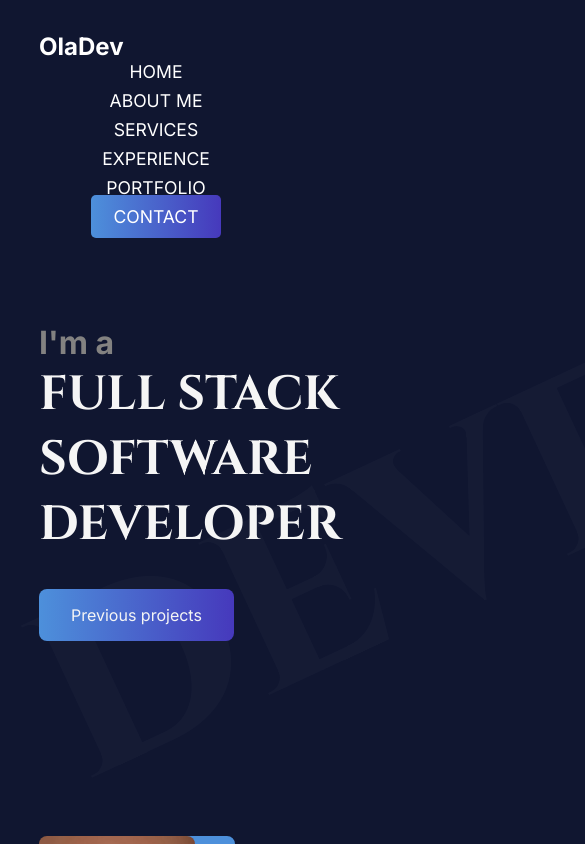
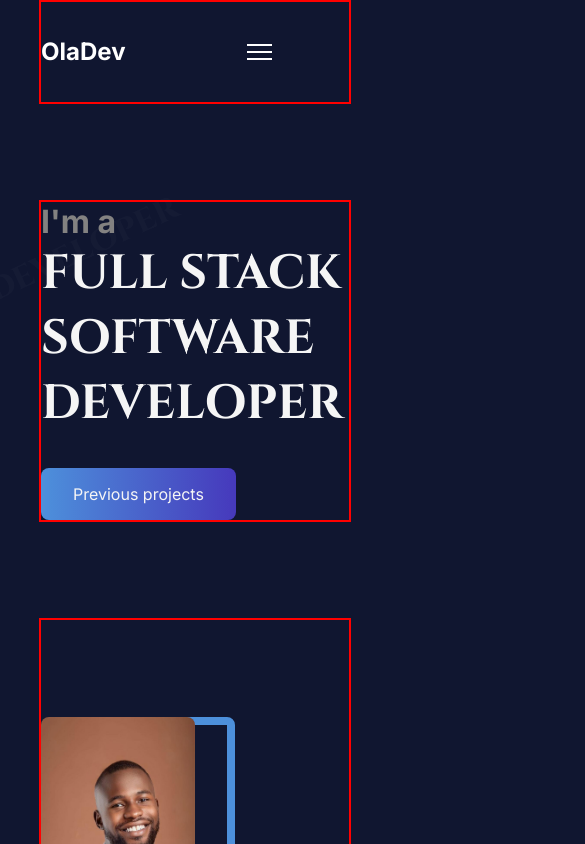
Before and after one commit to olajutemot/Olajutemot.dev, a React (Create React App) app: page / in a window 390 px wide. Shown: the top 844 px of the page, 585 px wide, since content can reach past the window. Built offline with nearby package versions, Linux system fonts and the light colour scheme; the HTML template or start-up script is replaced by a standard one.

Commit message:
in progress

```diff
--- a/src/App.css
+++ b/src/App.css
@@ -1,3 +1,9 @@
+.container {
+  max-width: 1536px;
+  border: 2px solid red;
+  /* margin-left: auto;
+  margin-right: auto; */
+}
 .App {
   width: 80%;
   margin: 0 auto;
@@ -23,3 +29,44 @@ button {
   background: linear-gradient(#101630, #101630) padding-box,
     linear-gradient(to right, #4d90db, #4639bc) border-box;
 }
+/* 2xl */
+@media (max-width: 1536px) {
+  .container {
+    max-width: 1280px;
+  }
+}
+
+/* xl */
+@media (max-width: 1280px) {
+  .container {
+    max-width: 1024px;
+  }
+}
+
+/* lg */
+@media (max-width: 1024px) {
+  .container {
+    max-width: 768px;
+  }
+}
+
+/* md */
+@media (max-width: 768px) {
+  .container {
+    max-width: 640px;
+  }
+}
+
+/* sm */
+@media (max-width: 640px) {
+  .container {
+    max-width: 475px;
+  }
+}
+
+/* xs */
+@media (max-width: 475px) {
+  .container {
+    width: 100%;
+  }
+}
--- a/src/Components/About/About.css
+++ b/src/Components/About/About.css
@@ -1,6 +1,5 @@
 .About-container {
   height: 100vh;
-
   display: flex;
   justify-content: center;
   align-items: center;
--- a/src/Components/About/About.js
+++ b/src/Components/About/About.js
@@ -3,7 +3,7 @@ import "./About.css";
 
 const About = () => {
   return (
-    <div className="About-container" id="about">
+    <div className="About-container container" id="about">
       <div className="About-section">
         <div className="outline-a"></div>
         <img src="menu/Portfolio Headshot.jpg" alt="Timilehin" />
--- a/src/Components/Experience/Experience.js
+++ b/src/Components/Experience/Experience.js
@@ -3,7 +3,7 @@ import "./Experience.css";
 
 const Experience = () => {
   return (
-    <div className="Experience-section" id="experience">
+    <div className="Experience-section container" id="experience">
       <h2 className="Experience-header">Experience</h2>
       <div className="Experience-icons">
         <dir className="Experience-icon">
--- a/src/Components/Home/Home.css
+++ b/src/Components/Home/Home.css
@@ -71,3 +71,50 @@
     font-size: 1.5rem;
   }
 } */
+/* 2xl */
+@media (max-width: 1536px) {
+  .Hero-section::after {
+    font-size: 15rem;
+    font-weight: 800;
+  }
+}
+
+/* xl */
+@media (max-width: 1280px) {
+  .Hero-section::after {
+    font-size: 10rem;
+    font-weight: 800;
+  }
+}
+
+/* lg */
+@media (max-width: 1024px) {
+  .Hero-section::after {
+    font-size: 8rem;
+    font-weight: 800;
+  }
+}
+
+/* md */
+@media (max-width: 768px) {
+  .Hero-section::after {
+    font-size: 5rem;
+    font-weight: 800;
+  }
+}
+
+/* sm */
+@media (max-width: 640px) {
+  .Hero-section::after {
+    font-size: 4rem;
+    font-weight: 800;
+  }
+}
+
+/* xs */
+@media (max-width: 475px) {
+  .Hero-section::after {
+    font-size: 2rem;
+    font-weight: 800;
+  }
+}
--- a/src/Components/Home/Home.js
+++ b/src/Components/Home/Home.js
@@ -3,7 +3,7 @@ import "./Home.css";
 
 const Home = () => {
   return (
-    <div className="Hero-section">
+    <div className="Hero-section container">
       <h1>
         I'm a
         <div className="hero-message">
--- a/src/Components/Navbar/Navbar.css
+++ b/src/Components/Navbar/Navbar.css
@@ -1,67 +1,194 @@
-/* .Nav-section {
-  border: 2px solid red;
-} */
-
-.navbar {
+/* .Navbar {
+  width: 70%;
+  margin: 0 auto;
+  padding: 1rem 0;
   display: flex;
   justify-content: space-between;
   align-items: center;
-  padding-top: 2rem;
   color: white;
-}
-
-.navbar-title {
-  font-size: 2rem;
-}
-
-.navbar-links {
-  list-style: none;
+} */
+/* .logo {
+  font-size: 1em;
+} */
+/* .menu {
   display: flex;
   justify-content: space-between;
   align-items: center;
-  gap: 1rem;
-  width: 75%;
-  font-size: 1.1rem;
-  text-transform: uppercase;
+  color: white;
+  width: 40%;
+} */
+/* .Anchors {
+  color: rgb(183, 181, 181);
+  text-decoration: none;
+} */
+/* .logout {
+
+  width: 10em;
+  padding: 10px 10px;
+  font-size: 1rem;
+  background-color: var(--button-background);
+  color: white;
+  border: none;
+  cursor: pointer;
+  transition: background-color 0.3s;
+  border-radius: 30px;
+} */
+/* .responsivemenu {
+  display: none;
+} */
+/* =================================MEDIA QUERY=============================== */
+/* @media (max-width: 1200px) {
+  .Navbar {
+    width: 90%;
+    margin: 0 auto;
+  }
+}
+@media (max-width: 700px) {
+  .menu,
+  .Icons {
+    display: none;
+  }
+  .resMenu {
+    position: absolute;
+    top: 55px;
+    display: flex;
+    flex-direction: column;
+    justify-content: space-between;
+    align-items: flex-end;
+    background-color: rgb(29, 29, 29);
+    left: 0;
+
+    width: 100%;
+    height: 30%;
+    padding: 20px 40px 20px;
+    transition: all 0.45s;
+    z-index: 999;
+  }
+} */
+
+/* 2xl */
+@media (max-width: 1536px) {
 }
 
-.navbar-links a {
-  color: white;
-  text-decoration: none;
-}
-.navbar-links a:hover,
-.navbar-links a:active {
-  color: #4d90db;
-}
-#contact {
-  padding: 0.6em 1.3em;
-  border-radius: 5px;
-  background-image: linear-gradient(to right, #4d90db, #4639bc);
+/* xl */
+@media (max-width: 1280px) {
 }
 
-@media (max-width: 768px) {
-  .navbar {
-    flex-direction: column;
-    align-items: flex-start;
-  }
-
-  .navbar-links {
-    flex-direction: column;
-    gap: 0.5rem;
-  }
-
+/* lg */
+@media (max-width: 1024px) {
   .navbar-title {
     font-size: 1.5rem;
   }
+  .navbar-links {
+    font-size: 0.8rem;
+  }
 }
 
-/* @media (min-width: 1200px) {
-  .navbar-title {
-    font-size: 2.5rem;
+/* md */
+@media (max-width: 768px) {
+}
+
+/* sm */
+@media (max-width: 640px) {
+}
+
+/* xs */
+@media (max-width: 475px) {
+}
+/* ============================================================== */
+/* =======================styling blog nav section========================== */
+
+/* .nav-conatiner {
+  background-color: #333;
+} */
+.navbar {
+  /* width: 70%; */
+  margin: 0 auto;
+  display: flex;
+  justify-content: space-between;
+  align-items: center;
+  color: #fff;
+  padding: 0.5rem 0;
+}
+.navbar-logo a {
+  color: #fff;
+  text-decoration: none;
+  font-size: 1.5rem;
+  font-weight: bold;
+}
+
+.navbar-toggler {
+  display: none; /* Hidden by default */
+  cursor: pointer;
+  border: none;
+  background: none;
+}
+
+.toggler-icon {
+  display: block;
+  width: 25px;
+  height: 2px;
+  background-color: white;
+  margin: 5px 0;
+  transition: all 0.3s;
+}
+
+.navbar-toggler.open .toggler-icon:nth-child(1) {
+  transform: rotate(45deg) translate(5px, 5px);
+}
+
+.navbar-toggler.open .toggler-icon:nth-child(2) {
+  opacity: 0;
+}
+
+.navbar-toggler.open .toggler-icon:nth-child(3) {
+  transform: rotate(-45deg) translate(7px, -8px);
+}
+
+.navbar-menu {
+  display: flex;
+}
+
+.navbar-menu.open {
+  display: block;
+}
+
+.navbar-link {
+  color: #fff;
+  text-decoration: none;
+  padding: 0.5rem 1rem;
+  display: block;
+}
+/* Responsive Styling */
+@media (max-width: 768px) {
+  .navbar {
+    /* width: 90%; */
+    margin: 0 auto;
   }
 
-  .navbar-links {
-    gap: 2rem;
-    font-size: 1.2rem;
+  .navbar-toggler {
+    display: block;
   }
-} */
+
+  .navbar-menu {
+    display: none; /* Hide on mobile and show only when toggled */
+    flex-direction: column;
+    width: 100%;
+    height: 100vh;
+
+    /* Optional: Full-width on mobile */
+    position: absolute;
+    top: 70px; /* Adjust based on your navbar height */
+    left: 0;
+    background-color: #333;
+    padding: 1rem;
+    z-index: 999;
+  }
+
+  .navbar-menu.open {
+    display: flex;
+    overflow: hidden;
+  }
+}
+
+/* //================================================ */
--- a/src/Components/Navbar/Navbar.js
+++ b/src/Components/Navbar/Navbar.js
@@ -1,33 +1,82 @@
-import React from "react";
+import React, { useState } from "react";
 import "./Navbar.css";
 
 const Navbar = () => {
+  const [isOpen, setIsOpen] = useState(false);
+
   return (
-    <div className="Nav-section">
+    // <div className="container">
+    //   <nav className="navbar">
+    //     <h1 className="navbar-title">OlaDev</h1>
+    //     <button
+    //       className={`navbar-toggler ${isOpen ? "open" : ""}`}
+    //       onClick={() => setIsOpen(!isOpen)}
+    //     >
+    //       <span className="toggler-icon"></span>
+    //       <span className="toggler-icon"></span>
+    //       <span className="toggler-icon"></span>
+    //       {/* This can be styled as a hamburger icon */}
+    //     </button>
+    //     <ul className={`navbar-menu ${isOpen ? "open" : ""}`}>
+    //       <li>
+    //         <a href="#home">Home</a>
+    //       </li>
+    //       <li>
+    //         <a href="#about">About Me</a>
+    //       </li>
+    //       <li>
+    //         <a href="#services">Services</a>
+    //       </li>
+    //       <li>
+    //         <a href="#experience">Experience</a>
+    //       </li>
+    //       <li>
+    //         <a href="#portfolio">Portfolio</a>
+    //       </li>
+    //       <li>
+    //         <a href="#contact" id="contact">
+    //           Contact
+    //         </a>
+    //       </li>
+    //     </ul>
+    //   </nav>
+    // </div>
+    <div className="nav-conatiner container">
       <nav className="navbar">
-        <h1 className="navbar-title">OlaDev</h1>
-        <ul className="navbar-links">
-          <li>
-            <a href="#home">Home</a>
-          </li>
-          <li>
-            <a href="#about">About Me</a>
-          </li>
-          <li>
-            <a href="#services">Services</a>
-          </li>
-          <li>
-            <a href="#experience">Experience</a>
-          </li>
-          <li>
-            <a href="#portfolio">Portfolio</a>
-          </li>
-          <li>
-            <a href="#contact" id="contact">
-              Contact
-            </a>
-          </li>
-        </ul>
+        <div className="navbar-logo">
+          <a href="/">OlaDev</a>
+        </div>
+
+        <button
+          className={`navbar-toggler ${isOpen ? "open" : ""}`}
+          onClick={() => setIsOpen(!isOpen)}
+        >
+          <span className="toggler-icon"></span>
+          <span className="toggler-icon"></span>
+          <span className="toggler-icon"></span>
+          {/* This can be styled as a hamburger icon */}
+        </button>
+
+        <div className={`navbar-menu ${isOpen ? "open" : ""}`}>
+          <a href="#home" className="navbar-link">
+            HOME
+          </a>
+          <a href="/about" className="navbar-link">
+            ABOUT
+          </a>
+          <a href="/#" className="navbar-link">
+            CODINGNIGHTSCHOOL
+          </a>
+
+          <button
+            type=""
+            onClick={() => {
+              window.location.href = "/portfolio";
+            }}
+          >
+            portfolio
+          </button>
+        </div>
       </nav>
     </div>
   );
--- a/src/Components/Portfolio/Portfolio.js
+++ b/src/Components/Portfolio/Portfolio.js
@@ -3,7 +3,7 @@ import "./Portfolio.css";
 
 const Portfolio = () => {
   return (
-    <div className="portfolio-section" id="portfolio">
+    <div className="portfolio-section container" id="portfolio">
       <h2 className="Portfolio-header">Portfolio</h2>
       <div className="Project">
         <div className="proj-details">
--- a/src/Components/Sernice/Service.css
+++ b/src/Components/Sernice/Service.css
@@ -36,3 +36,30 @@
   border-radius: 30%;
   padding: 1rem;
 }
+
+/* 2xl */
+@media (max-width: 1536px) {
+}
+
+/* xl */
+@media (max-width: 1280px) {
+}
+
+/* lg */
+@media (max-width: 1024px) {
+  .Services {
+    display: block;
+  }
+}
+
+/* md */
+@media (max-width: 768px) {
+}
+
+/* sm */
+@media (max-width: 640px) {
+}
+
+/* xs */
+@media (max-width: 475px) {
+}
--- a/src/Components/Sernice/Service.js
+++ b/src/Components/Sernice/Service.js
@@ -3,7 +3,7 @@ import "./Service.css";
 
 const Service = () => {
   return (
-    <div className="Services-section" id="services">
+    <div className="Services-section container" id="services">
       <h2 className="service-header">Services</h2>
       <div className="Services">
         <div className="service">
```
Also changed, not shown: src/Components/Experience/Experience.css (+41 -0 lines).
